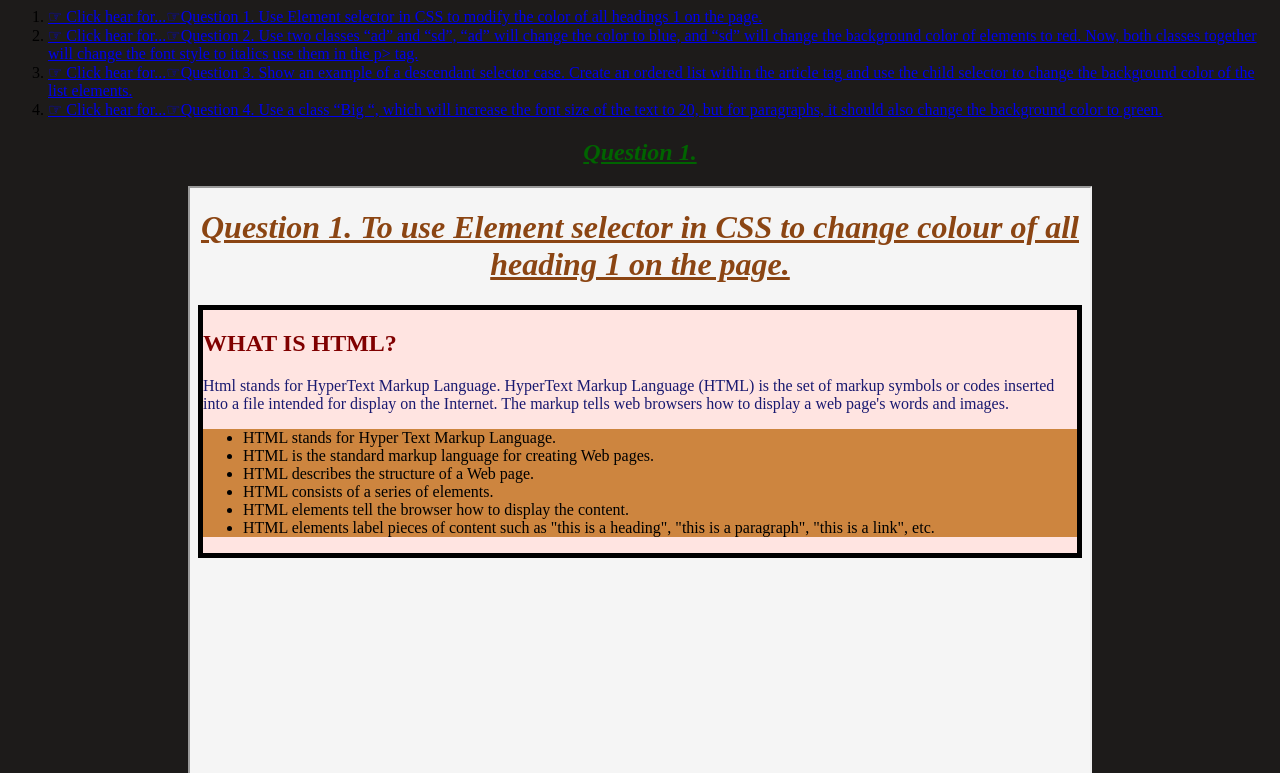
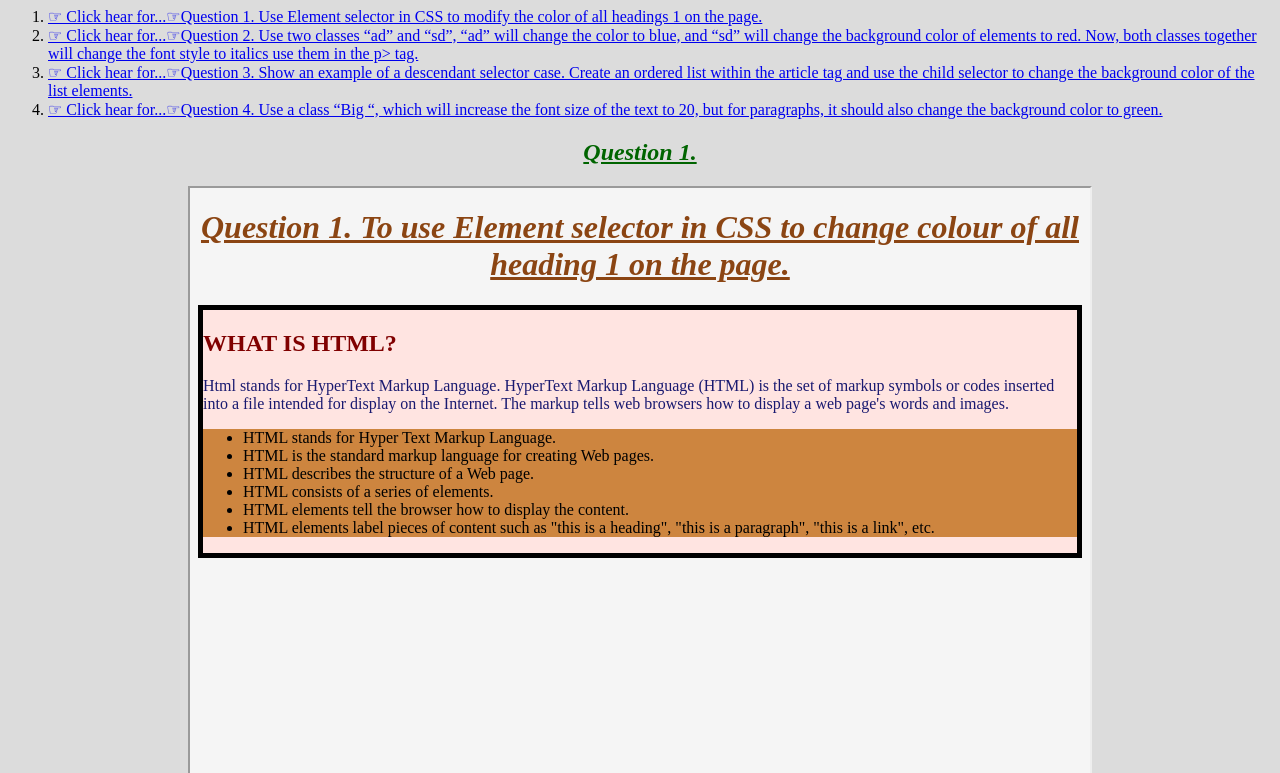
Before and after one commit to abhiakme/assignment, a plain HTML site: page css weak 3.html in a window 1280 px wide. Shown: the part 221-994 px from the top of the page. Drawn offline with Linux system fonts and the light colour scheme.

Commit message:
Update css weak 3.html

```diff
--- a/css weak 3.html
+++ b/css weak 3.html
@@ -4,7 +4,7 @@
 <meta charset="utf-8">
 <style type="text/css">
 body{
-background-color:#1D1B1A;
+background-color:#dcdcdc;
 }
 h1{
 color:#8b0000;
```
